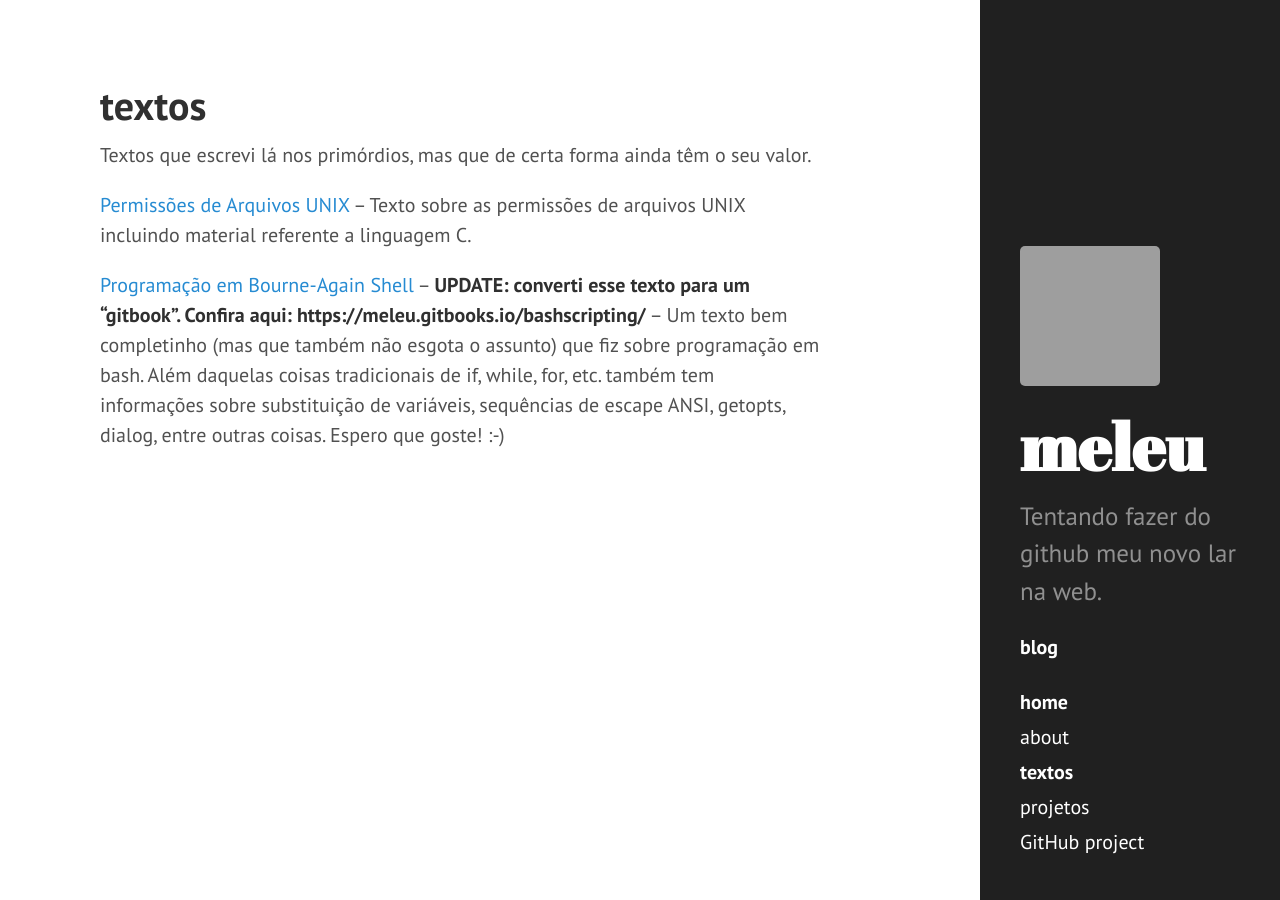
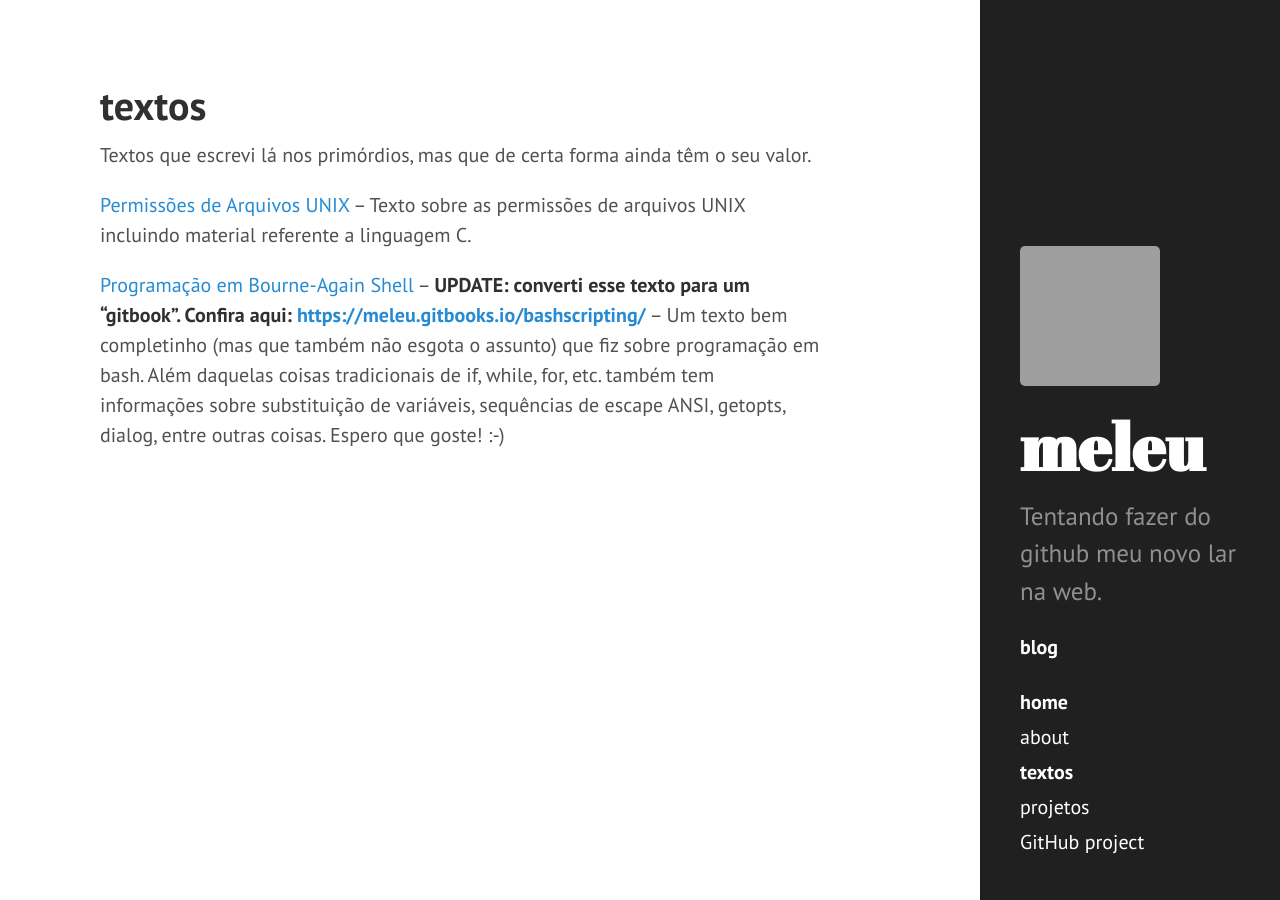
Before and after one commit to meleu/meleu.github.io, a Jekyll site: the page built from txts/index.md, in a window 1280 px wide. Built offline with Jekyll 4.4.1, drawn with Linux system fonts in a browser that asks for light colours; part of the change alters nothing that is shown; grey boxes are pictures that could not be loaded.

```diff
--- a/txts/index.md
+++ b/txts/index.md
@@ -9,7 +9,7 @@ seu valor.
 sobre as permissões de arquivos UNIX incluindo material referente a linguagem C.
 
 [Programação em Bourne-Again Shell](/txts/bashscripting.txt) -- **UPDATE: converti esse texto
-para um "gitbook". Confira aqui: https://meleu.gitbooks.io/bashscripting/** --
+para um "gitbook". Confira aqui: [https://meleu.gitbooks.io/bashscripting/](https://meleu.gitbooks.io/bashscripting/)** --
 Um texto bem completinho (mas que também não esgota o assunto) que fiz sobre
 programação em bash. Além daquelas coisas
 tradicionais de if, while, for, etc. também tem informações sobre
```
